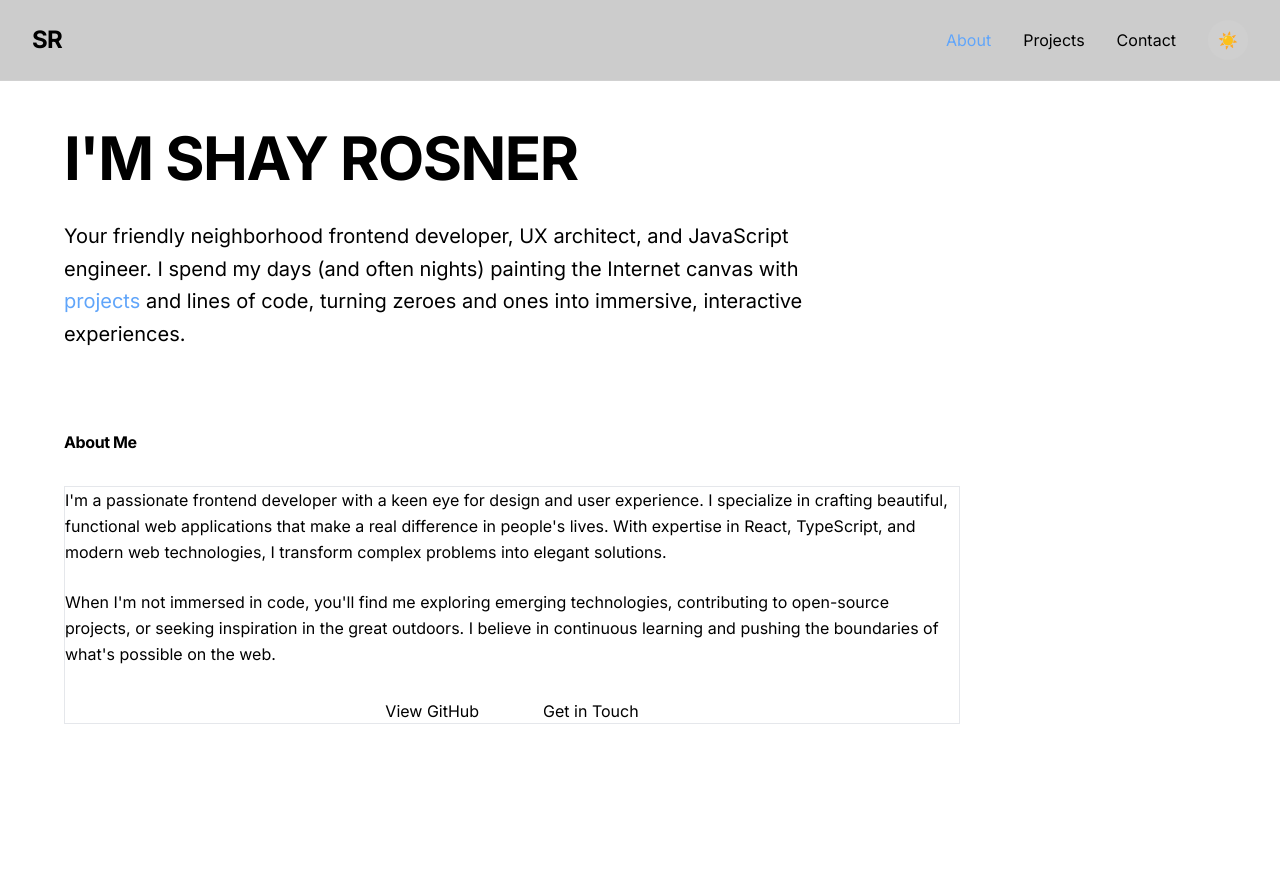
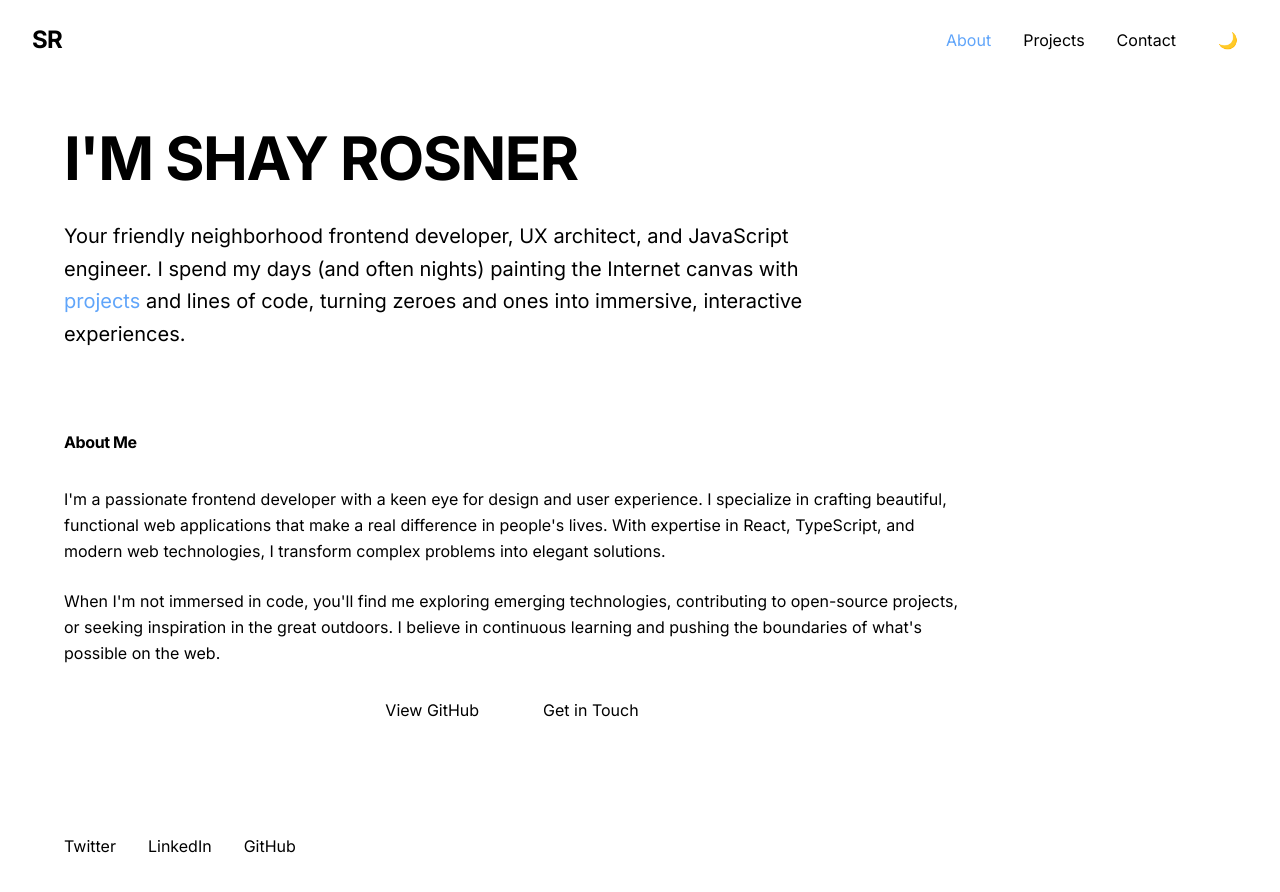
Before and after one commit to Smrosner/portfolio, a Next.js app: page / in a window 1280 px wide. Shown: the top 892 px of the page. Built offline with nearby package versions, Linux system fonts and the light colour scheme.

Commit message:
refactor: move navbar to root layout and improve component structure

```diff
--- a/src/app/layout.tsx
+++ b/src/app/layout.tsx
@@ -1,6 +1,11 @@
 import type { Metadata } from "next";
 import { Inter } from "next/font/google";
+import Script from "next/script";
 import { JSX, ReactNode } from "react";
+
+import Navbar from "@/components/shared/Navbar";
+import { ThemeProvider } from "@/context/ThemeContext";
+import { theme } from "@/styles/theme";
 import "./globals.css";
 
 const inter = Inter({
@@ -19,9 +24,29 @@ export default function RootLayout({
   children: ReactNode;
 }>): JSX.Element {
   return (
-    <html lang="en" className={inter.variable}>
-      <body className={`${inter.className}`}>
-        <div className="mx-auto px-4 sm:px-6 lg:px-8">{children}</div>
+    <html lang="en" className={`${inter.variable} dark`}>
+      <head>
+        <Script id="theme-script" strategy="beforeInteractive">
+          {`
+            try {
+              if (localStorage.theme === 'light' || (!('theme' in localStorage) && window.matchMedia('(prefers-color-scheme: light)').matches)) {
+                document.documentElement.classList.remove('dark')
+              } else {
+                document.documentElement.classList.add('dark')
+              }
+            } catch (_) {}
+          `}
+        </Script>
+      </head>
+      <body
+        className={`${inter.className} ${theme.colors.background} ${theme.colors.text.primary}`}
+      >
+        <ThemeProvider>
+          <div className="min-h-screen">
+            <Navbar />
+            <div className="mx-auto px-4 sm:px-6 lg:px-8">{children}</div>
+          </div>
+        </ThemeProvider>
       </body>
     </html>
   );
--- a/src/app/page.tsx
+++ b/src/app/page.tsx
@@ -4,10 +4,9 @@ import { MouseEvent, useState, type JSX } from "react";
 import About from "@/components/About";
 import Contact from "@/components/Contact";
 import Resume from "@/components/Resume";
-import { theme } from "@/styles/theme";
+import { theme as themeStyles } from "@/styles/theme";
 
 export default function Home(): JSX.Element {
-  const [darkMode, setDarkMode] = useState(false);
   const [activeSection, setActiveSection] = useState("about");
 
   const handleNavClick =
@@ -18,57 +17,18 @@ export default function Home(): JSX.Element {
     };
 
   return (
-    <div className={`min-h-screen ${theme.gradients.primary}`}>
-      <nav className="fixed top-0 left-0 right-0 z-50 backdrop-blur-md bg-black/20 border-b border-white/10">
-        <div className="max-w-7xl mx-auto px-6 lg:px-8 h-20 flex items-center justify-between">
-          <a href="#" className="text-2xl font-bold tracking-tight">
-            SR
-          </a>
-          <div className="flex items-center gap-8">
-            <a
-              href="#about"
-              onClick={handleNavClick("about")}
-              className={`hover:text-blue-400 transition-colors ${
-                activeSection === "about" ? "text-blue-400" : ""
-              }`}
-            >
-              About
-            </a>
-            <a
-              href="#projects"
-              onClick={handleNavClick("projects")}
-              className={`hover:text-blue-400 transition-colors ${
-                activeSection === "projects" ? "text-blue-400" : ""
-              }`}
-            >
-              Projects
-            </a>
-            <a
-              href="#contact"
-              onClick={handleNavClick("contact")}
-              className={`hover:text-blue-400 transition-colors ${
-                activeSection === "contact" ? "text-blue-400" : ""
-              }`}
-            >
-              Contact
-            </a>
-            <button
-              onClick={() => setDarkMode(!darkMode)}
-              className="w-10 h-10 rounded-full bg-white/5 flex items-center justify-center hover:bg-white/10 transition-colors"
-            >
-              {darkMode ? "🌙" : "☀️"}
-            </button>
-          </div>
-        </div>
-      </nav>
-
+    <div className={`min-h-screen ${themeStyles.gradients.primary}`}>
       <main className="max-w-7xl mx-auto px-6 lg:px-8">
         <div className="max-w-4xl py-32">
           <section className="mb-20">
-            <h1 className="text-6xl font-bold tracking-tight mb-8">
+            <h1
+              className={`text-6xl font-bold tracking-tight mb-8 ${themeStyles.colors.text.primary}`}
+            >
               I&apos;M SHAY ROSNER
             </h1>
-            <p className="text-xl leading-relaxed max-w-3xl">
+            <p
+              className={`text-xl leading-relaxed max-w-3xl ${themeStyles.colors.text.secondary}`}
+            >
               Your friendly neighborhood frontend developer, UX architect, and
               JavaScript engineer. I spend my days (and often nights) painting
               the Internet canvas with{" "}
@@ -85,29 +45,31 @@ export default function Home(): JSX.Element {
           </section>
 
           {activeSection === "about" && (
-            <section id="about" className="mb-32">
+            <section id="about" className="mb-20">
               <About />
             </section>
           )}
 
           {activeSection === "contact" && (
-            <section id="contact" className="mb-32">
+            <section id="contact" className="mb-20">
               <Contact />
             </section>
           )}
 
           {activeSection === "resume" && (
-            <section id="resume" className="mb-32">
+            <section id="resume" className="mb-20">
               <Resume />
             </section>
           )}
 
-          <footer className="py-16">
-            <div className="bg-white/5 backdrop-blur-sm rounded-2xl px-8 py-6 border border-white/10">
+          <footer className="py-8">
+            <div
+              className={`${themeStyles.components.card} ${themeStyles.gradients.card}`}
+            >
               <div className="flex gap-8">
                 <a
                   href="https://twitter.com/yourusername"
-                  className="text-white/75 hover:text-white transition-colors"
+                  className={`${themeStyles.colors.text.secondary} hover:text-white transition-colors`}
                   target="_blank"
                   rel="noopener noreferrer"
                 >
@@ -115,7 +77,7 @@ export default function Home(): JSX.Element {
                 </a>
                 <a
                   href="https://linkedin.com/in/shayrosner"
-                  className="text-white/75 hover:text-white transition-colors"
+                  className={`${themeStyles.colors.text.secondary} hover:text-white transition-colors`}
                   target="_blank"
                   rel="noopener noreferrer"
                 >
@@ -123,7 +85,7 @@ export default function Home(): JSX.Element {
                 </a>
                 <a
                   href="https://github.com/smrosner"
-                  className="text-white/75 hover:text-white transition-colors"
+                  className={`${themeStyles.colors.text.secondary} hover:text-white transition-colors`}
                   target="_blank"
                   rel="noopener noreferrer"
                 >
--- /dev/null
+++ b/src/components/shared/Navbar.tsx
@@ -0,0 +1,76 @@
+"use client";
+import Link from "next/link";
+import { MouseEvent, useState, type JSX } from "react";
+
+import { useTheme } from "@/context/ThemeContext";
+import { theme as themeStyles } from "@/styles/theme";
+
+export default function Navbar(): JSX.Element {
+  const { theme, toggleTheme } = useTheme();
+  const [activeSection, setActiveSection] = useState("about");
+
+  const handleNavClick =
+    (section: string) =>
+    (e: MouseEvent): void => {
+      e.preventDefault();
+      setActiveSection(section);
+    };
+
+  return (
+    <nav
+      className={`fixed top-0 left-0 right-0 z-50 backdrop-blur-md ${themeStyles.effects.glass} border-b border-white/10`}
+    >
+      <div className="max-w-7xl mx-auto px-6 lg:px-8 h-20 flex items-center justify-between">
+        <Link
+          href="/"
+          className={`text-2xl font-bold tracking-tight ${themeStyles.colors.text.primary}`}
+        >
+          SR
+        </Link>
+        <div className="flex items-center gap-8">
+          <a
+            href="#about"
+            onClick={handleNavClick("about")}
+            className={`${
+              themeStyles.colors.text.secondary
+            } hover:text-blue-400 transition-colors ${
+              activeSection === "about" ? "text-blue-400" : ""
+            }`}
+          >
+            About
+          </a>
+          <a
+            href="#projects"
+            onClick={handleNavClick("projects")}
+            className={`${
+              themeStyles.colors.text.secondary
+            } hover:text-blue-400 transition-colors ${
+              activeSection === "projects" ? "text-blue-400" : ""
+            }`}
+          >
+            Projects
+          </a>
+          <a
+            href="#contact"
+            onClick={handleNavClick("contact")}
+            className={`${
+              themeStyles.colors.text.secondary
+            } hover:text-blue-400 transition-colors ${
+              activeSection === "contact" ? "text-blue-400" : ""
+            }`}
+          >
+            Contact
+          </a>
+          <button
+            onClick={toggleTheme}
+            className={`w-10 h-10 rounded-full ${
+              theme === "dark" ? "bg-white/5" : "bg-black/5"
+            } flex items-center justify-center hover:bg-white/10 transition-colors`}
+          >
+            {theme === "dark" ? "🌙" : "☀️"}
+          </button>
+        </div>
+      </div>
+    </nav>
+  );
+}
--- /dev/null
+++ b/src/context/ThemeContext.tsx
@@ -0,0 +1,96 @@
+"use client";
+
+import {
+  createContext,
+  useContext,
+  useEffect,
+  useState,
+  type JSX,
+  type ReactNode,
+} from "react";
+
+// These are browser globals that TypeScript doesn't know about in this context
+declare const window: {
+  matchMedia: (query: string) => { matches: boolean };
+  localStorage: {
+    getItem: (key: string) => string | null;
+    setItem: (key: string, value: string) => void;
+  };
+};
+
+declare const document: {
+  documentElement: {
+    classList: {
+      toggle: (className: string, force?: boolean) => void;
+      add: (className: string) => void;
+      remove: (className: string) => void;
+    };
+  };
+};
+
+declare const localStorage: {
+  getItem: (key: string) => string | null;
+  setItem: (key: string, value: string) => void;
+};
+
+type Theme = "light" | "dark";
+
+interface ThemeContextType {
+  theme: Theme;
+  toggleTheme: () => void;
+}
+
+const ThemeContext = createContext<ThemeContextType | undefined>(undefined);
+
+export function ThemeProvider({
+  children,
+}: {
+  children: ReactNode;
+}): JSX.Element {
+  const [theme, setTheme] = useState<Theme>("dark");
+
+  useEffect(() => {
+    if (typeof window !== "undefined") {
+      const savedTheme = localStorage.getItem("theme") as Theme;
+      if (savedTheme) {
+        setTheme(savedTheme);
+        if (savedTheme === "light") {
+          document.documentElement.classList.remove("dark");
+        } else {
+          document.documentElement.classList.add("dark");
+        }
+      } else {
+        // Default to dark mode
+        setTheme("dark");
+        document.documentElement.classList.add("dark");
+      }
+    }
+  }, []);
+
+  const toggleTheme = (): void => {
+    const newTheme = theme === "light" ? "dark" : "light";
+    setTheme(newTheme);
+    if (typeof window !== "undefined") {
+      localStorage.setItem("theme", newTheme);
+      if (newTheme === "light") {
+        document.documentElement.classList.remove("dark");
+      } else {
+        document.documentElement.classList.add("dark");
+      }
+    }
+  };
+
+  return (
+    <ThemeContext.Provider value={{ theme, toggleTheme }}>
+      {children}
+    </ThemeContext.Provider>
+  );
+}
+
+export function useTheme(): ThemeContextType {
+  const context = useContext(ThemeContext);
+  if (context === undefined) {
+    throw new Error("useTheme must be used within a ThemeProvider");
+  }
+  return context;
+}
--- a/src/styles/theme.ts
+++ b/src/styles/theme.ts
@@ -57,7 +57,7 @@ export const theme = {
       "bg-gradient-to-br from-teal-400 to-blue-500 dark:from-teal-500 dark:to-blue-600",
   },
   components: {
-    card: "rounded-lg p-6 md:p-8 shadow-lg border border-gray-200 hover:border-gray-300 dark:border-gray-700 dark:hover:border-gray-600 transition-colors duration-200",
+    card: "rounded-lg p-6 md:p-8 shadow-lg transition-colors duration-200",
     button:
       "px-6 py-3 rounded-lg bg-gray-900 text-white hover:bg-gray-800 dark:bg-white/10 dark:hover:bg-white/20 transition-colors duration-200",
     nav: "text-gray-600 hover:text-gray-900 dark:text-gray-300 dark:hover:text-white transition-colors duration-200",
--- a/tailwind.config.js
+++ /dev/null
@@ -1,17 +0,0 @@
-/** @type {import('tailwindcss').Config} */
-module.exports = {
-  content: [
-    './src/pages/**/*.{js,ts,jsx,tsx,mdx}',
-    './src/components/**/*.{js,ts,jsx,tsx,mdx}',
-    './src/app/**/*.{js,ts,jsx,tsx,mdx}',
-  ],
-  theme: {
-    extend: {
-      backgroundImage: {
-        'gradient-radial': 'radial-gradient(var(--tw-gradient-stops))',
-        'gradient-conic': 'conic-gradient(from 180deg at 50% 50%, var(--tw-gradient-stops))',
-      },
-    },
-  },
-  plugins: [],
-}
--- a/tailwind.config.mjs
+++ b/tailwind.config.mjs
@@ -5,8 +5,15 @@ export default {
     "./src/components/**/*.{js,ts,jsx,tsx,mdx}",
     "./src/app/**/*.{js,ts,jsx,tsx,mdx}",
   ],
+  darkMode: "class",
   theme: {
-    extend: {},
+    extend: {
+      backgroundImage: {
+        "gradient-radial": "radial-gradient(var(--tw-gradient-stops))",
+        "gradient-conic":
+          "conic-gradient(from 180deg at 50% 50%, var(--tw-gradient-stops))",
+      },
+    },
   },
   plugins: [],
 };
```
Also changed, not shown: src/app/readshaylove/page.tsx (+1 -6 lines), src/components/ComingSoon.tsx (+11 -5 lines), src/components/Layout.tsx (deleted, +0 -35 lines).
